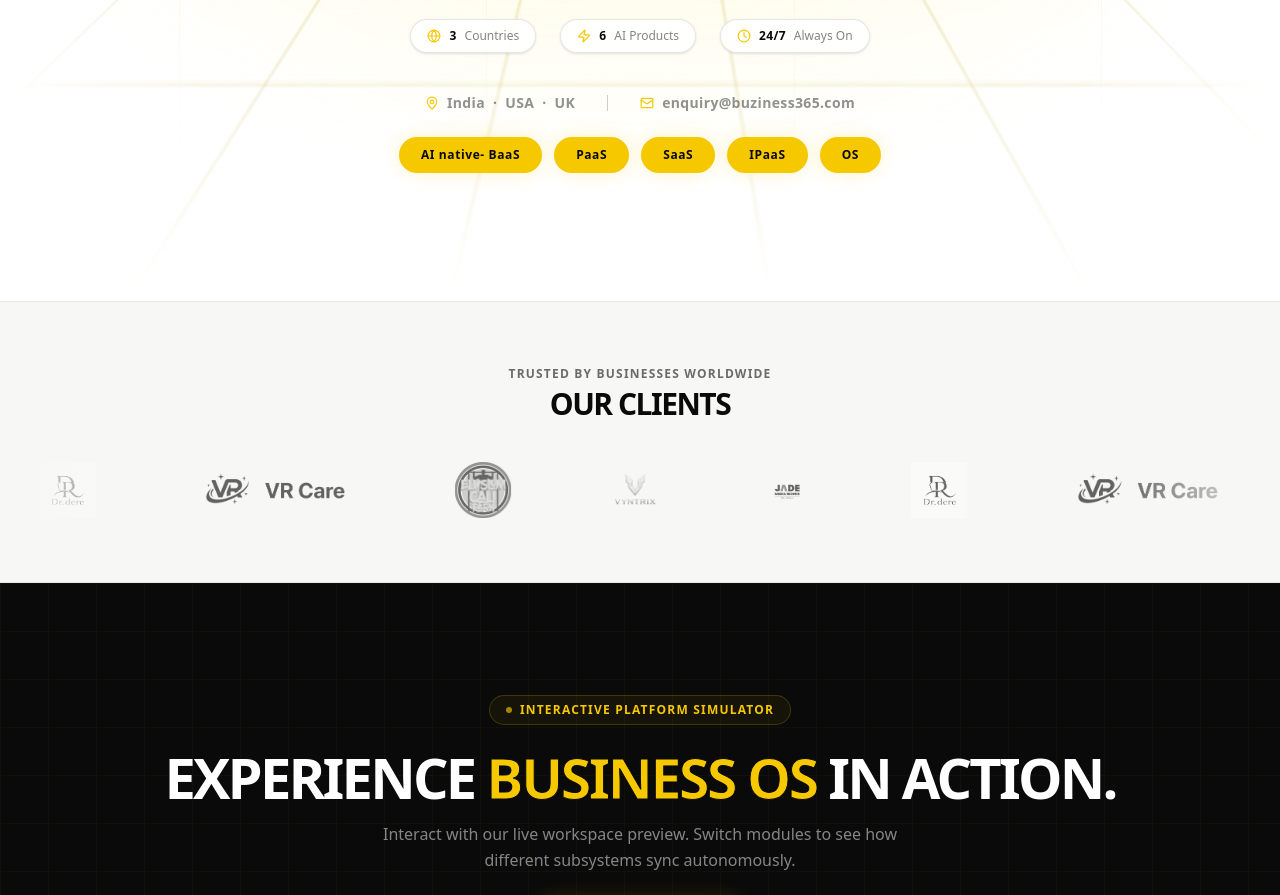
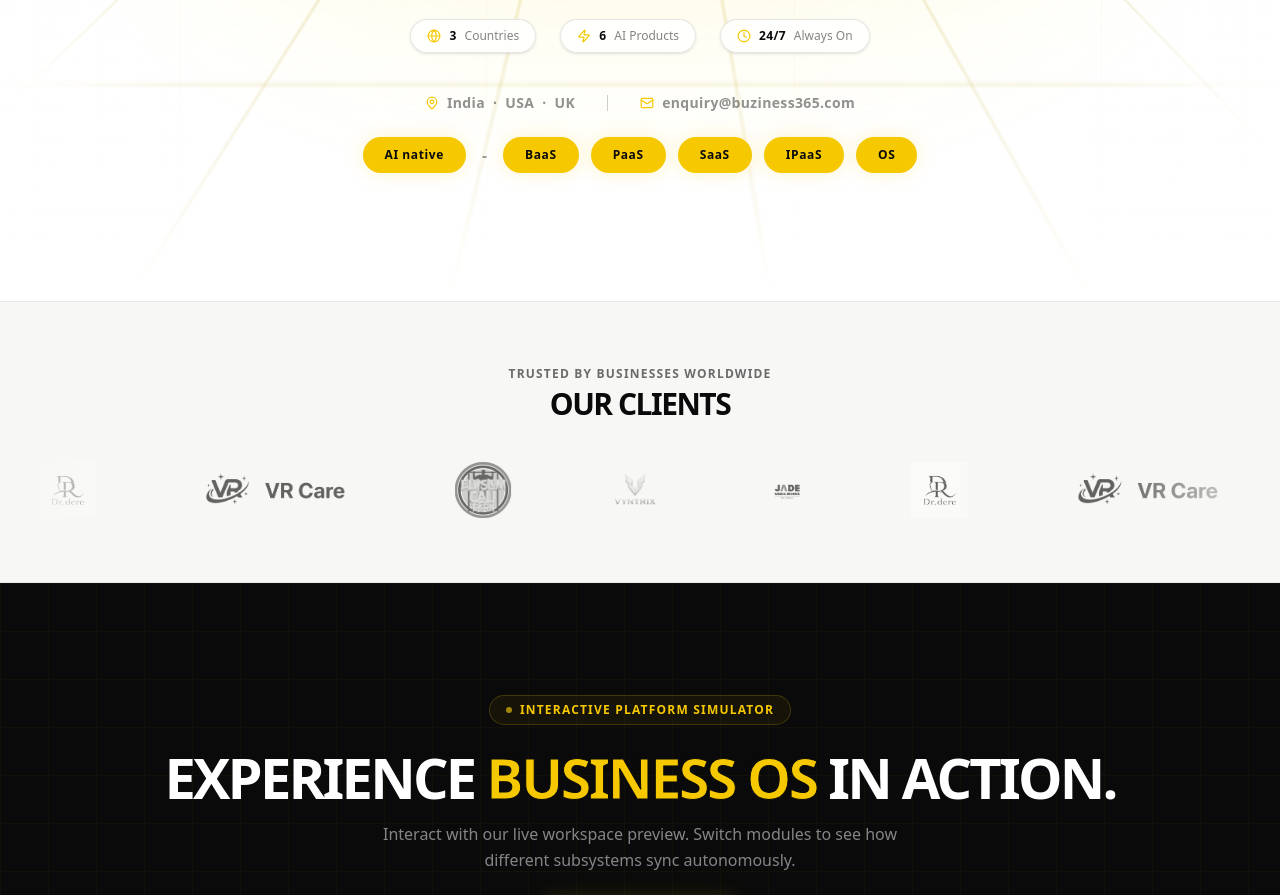
Before and after one commit to krishnanshetty03/B365, a Next.js app: page / in a window 1280 px wide. Shown: the part 780-1675 px from the top of the page. Built offline with nearby package versions, Linux system fonts and the light colour scheme.

Commit message:
Separate AI native and BaaS into individual boxes with a hyphen separator

```diff
--- a/components/hero/HeroSection.tsx
+++ b/components/hero/HeroSection.tsx
@@ -152,7 +152,20 @@ export function HeroSection() {
                     animate={{ opacity: 1, y: 0 }}
                     transition={{ duration: 0.5, delay: 0.85 }}
                 >
-                    {["AI native-  BaaS", "PaaS", "SaaS", "IPaaS", "OS"].map((service) => (
+                    {/* AI native Box */}
+                    <motion.span
+                        className="px-5 py-2 rounded-full text-xs font-black tracking-wider text-brand-black bg-brand-yellow border-2 border-brand-yellow shadow-[0_0_20px_rgba(245,200,0,0.2)] select-none hover:bg-brand-yellow/90 transition-all duration-150"
+                        whileHover={{ scale: 1.08, y: -2, boxShadow: "0 0 28px rgba(245,200,0,0.45)" }}
+                        transition={{ type: "spring", stiffness: 400, damping: 12 }}
+                    >
+                        AI native
+                    </motion.span>
+
+                    {/* Separator */}
+                    <span className="text-brand-black/40 dark:text-white/40 font-bold px-1 select-none">-</span>
+
+                    {/* Service Boxes */}
+                    {["BaaS", "PaaS", "SaaS", "IPaaS", "OS"].map((service) => (
                         <motion.span
                             key={service}
                             className="px-5 py-2 rounded-full text-xs font-black tracking-wider text-brand-black bg-brand-yellow border-2 border-brand-yellow shadow-[0_0_20px_rgba(245,200,0,0.2)] select-none hover:bg-brand-yellow/90 transition-all duration-150"
```
